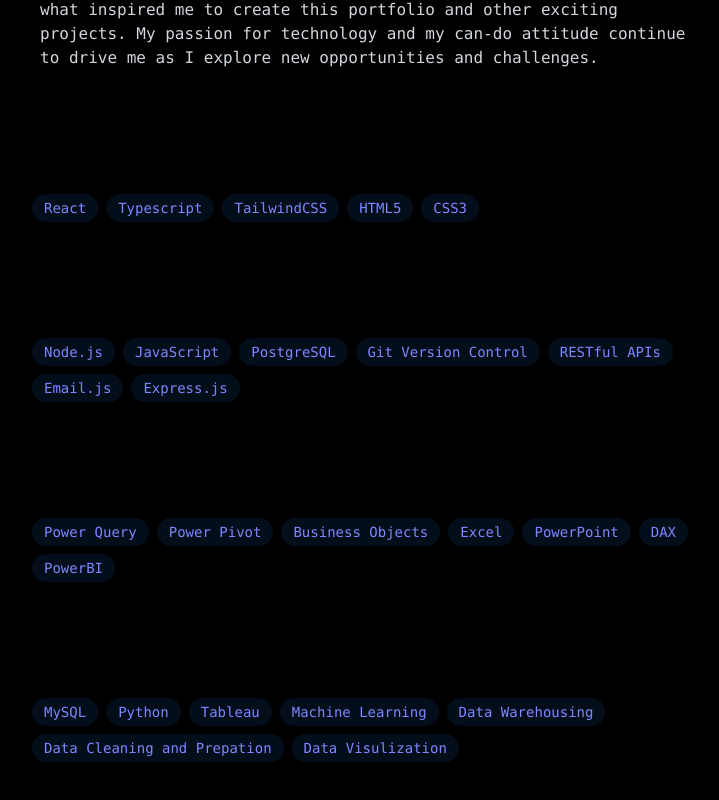
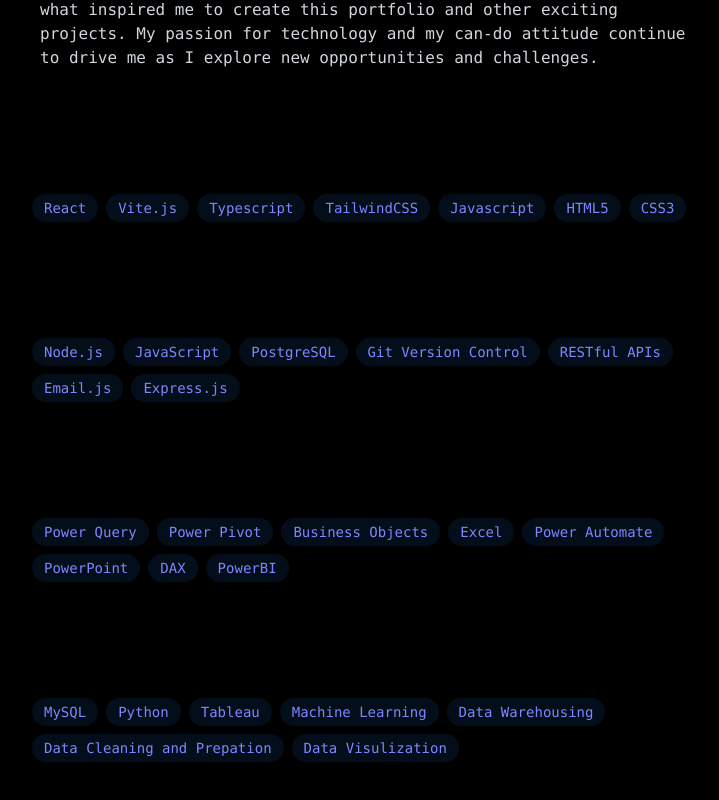
Before and after one commit to Kareem42/my-portfolio, a React (Vite) app: page / in a window 1280 px wide. Shown: the part 1534-2334 px from the top of the page, without its empty margins (264-983 px from the left). Built offline with nearby package versions, Linux system fonts and the light colour scheme.

Commit message:
Added more BI Skills in About component

```diff
--- a/src/components/section/About.jsx
+++ b/src/components/section/About.jsx
@@ -3,8 +3,10 @@ import { RevealOnScroll } from "../RevealOnScroll";
 export const About = () => {
   const frontendSkills = [
     "React",
+    "Vite.js",
     "Typescript",
     "TailwindCSS",
+    "Javascript",
     "HTML5",
     "CSS3",
   ];
@@ -22,6 +24,7 @@ export const About = () => {
     "Power Pivot",
     "Business Objects",
     "Excel",
+    "Power Automate",
     "PowerPoint",
     "DAX",
     "PowerBI"
```
